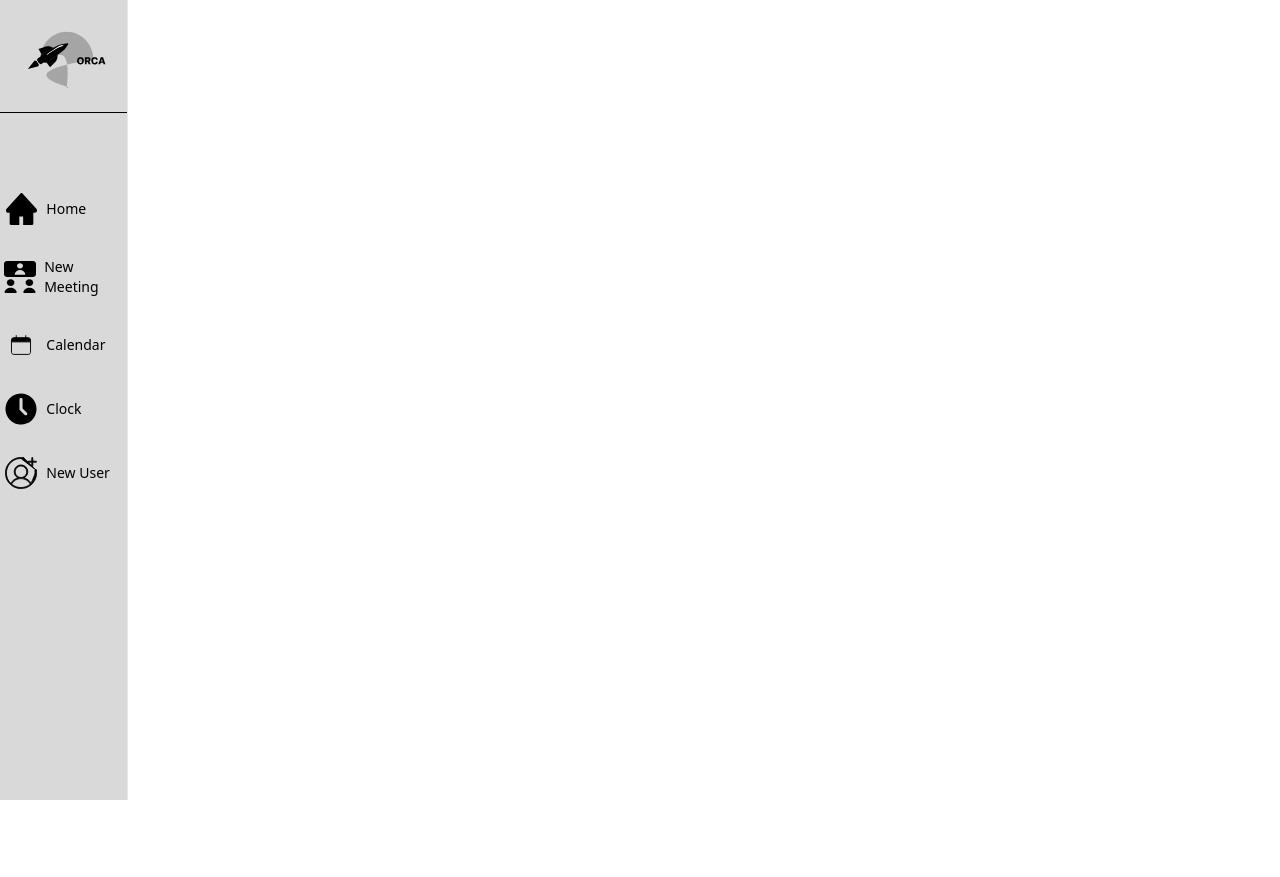
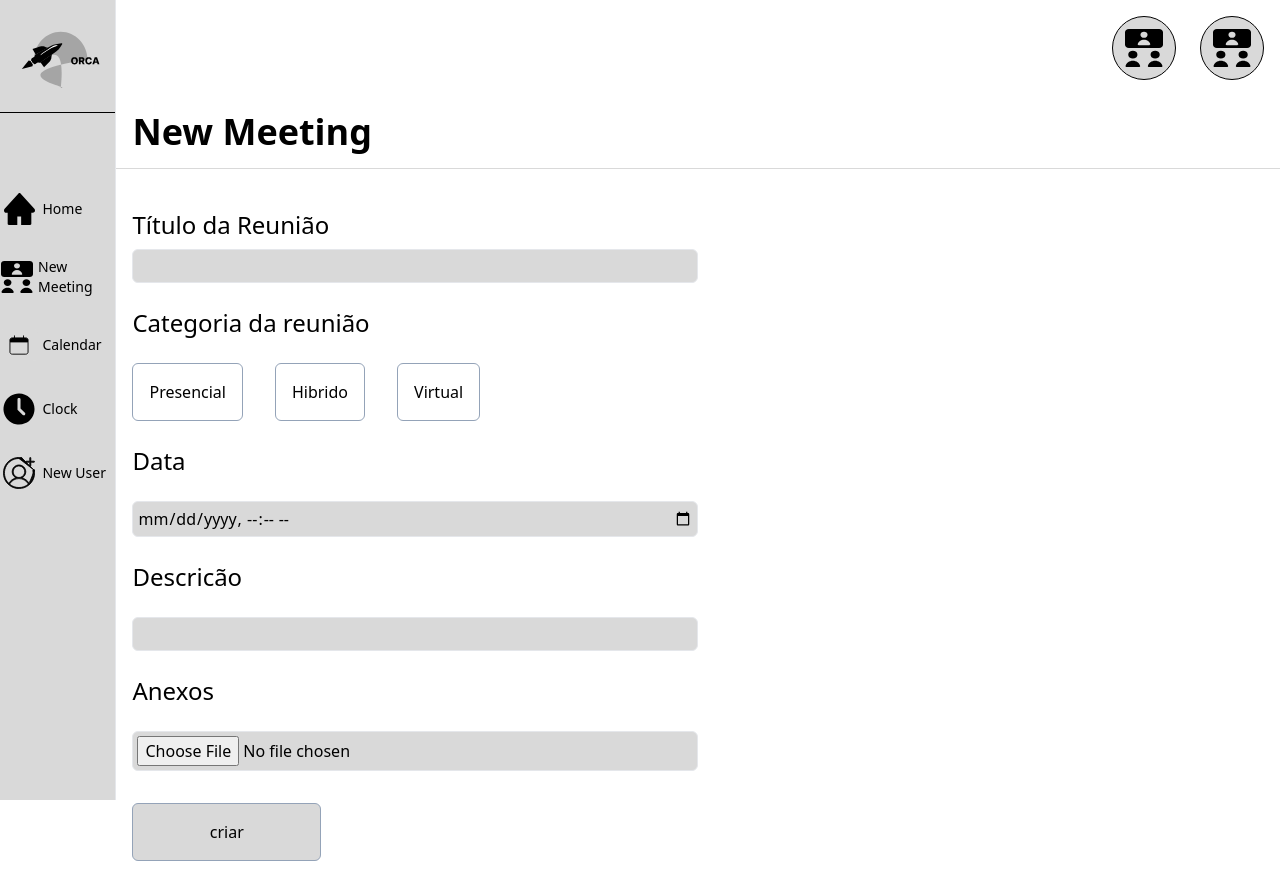
Before and after one commit to gustavohpereira/api_miragegroup_4sem_front, a React (Create React App) app: page / in a window 1280 px wide. Before the commit the page ends 800 px from the top, so only its background shows below. Built offline with nearby package versions, Linux system fonts and the light colour scheme.

Commit message:
add new meeting component

```diff
--- a/src/App.js
+++ b/src/App.js
@@ -1,10 +1,11 @@
+import NewMeeting from "./components/newMeeting";
 import Sidebar from "./components/sidebar";
 
 function App() {
   return (
     <div className="flex flex-col lg:flex-row">
       <Sidebar></Sidebar>
-
+      <NewMeeting></NewMeeting>
 
     </div>
   );
--- /dev/null
+++ b/src/components/newMeeting.js
@@ -0,0 +1,81 @@
+import { useState } from "react";
+
+export default function NewMeeting() {
+
+    const [meetingData, setMeetingData] = useState({})
+    const [selectedCategory, setSelectedCategory] = useState("");
+
+    const handleChange = (event,dictKey,value) => {
+
+        event.preventDefault()
+        setMeetingData({
+            ...meetingData,
+            [dictKey]: value
+        })
+
+    }
+
+    const handleSubmit = (event) => {
+        event.preventDefault()
+        setMeetingData({
+            ...meetingData,
+            'category': selectedCategory
+        })
+        console.log(meetingData)
+    }
+
+
+  return (
+    <div className="w-full">
+      <div className=" w-full flex justify-end p-4 gap-6">
+        <div className=" p-3 rounded-full border border-black h-16 w-16 bg-[#D9D9D9]">
+          <img src="new_meeting_logo.svg" alt=""></img>
+        </div>
+        <div className=" p-3 rounded-full border border-black h-16 w-16 bg-[#D9D9D9]">
+          <img src="new_meeting_logo.svg" alt=""></img>
+        </div>
+      </div>
+
+      <h1 className="text-4xl font-bold p-4"> New Meeting</h1>
+      <hr className="border-1 border-[#D9D9D9]"></hr>
+
+        {/* New Meeting Form */}
+
+        <form className="p-4 mt-4" onSubmit={(e) => handleSubmit(e)}>
+            <div className="flex flex-col">
+                <label htmlFor="meetingName" className="text-2xl my-2">Título da Reunião</label>
+                <input type="text" id="meetingName" className="w-1/2 p-1 border focus:border-black rounded-md bg-[#D9D9D9]" onChange={(e) => handleChange(e,"title",e.target.value)}></input>
+            </div>
+            <div className="flex flex-col ">
+                <label  className="text-2xl my-6" >Categoria da reunião</label>
+                <div className="flex gap-8">
+                    <button className={`border border-slate-400 ${selectedCategory === 'Presencial' ? 'bg-[#D9D9D9] ' : ''} p-4 rounded-md`} onClick={(e) => setSelectedCategory('Presencial')}>Presencial</button>
+                    <button className={`border border-slate-400 ${selectedCategory === 'Hibrido' ? 'bg-[#D9D9D9] ' : ''} p-4 rounded-md`} onClick={(e) => setSelectedCategory('Hibrido')}>Hibrido</button>
+                    <button className={`border border-slate-400 ${selectedCategory === 'Virtual' ? 'bg-[#D9D9D9] ' : ''} p-4 rounded-md`} onClick={(e) => setSelectedCategory('Virtual')}>Virtual</button>
+                </div>
+            </div>
+
+            <div className="flex flex-col">
+                <label htmlFor="Data" className="text-2xl my-6">Data</label>
+                <input type="datetime-local" id="Data" className="w-1/2 p-1 border focus:border-black rounded-md bg-[#D9D9D9]" onChange={(e) => handleChange(e,"Data",e.target.value)}></input>
+            </div>
+
+            <div className="flex flex-col">
+                <label htmlFor="description" className="text-2xl my-6">Descricão</label>
+                <input type="text" id="description" className="w-1/2 p-1 border focus:border-black rounded-md bg-[#D9D9D9]" onChange={(e) => handleChange(e,"description",e.target.value)}></input>
+            </div>
+
+            <div className="flex flex-col">
+                <label htmlFor="anexos" className="text-2xl my-6">Anexos</label>
+                <input type="file" id="anexo" className="w-1/2 p-1 border focus:border-black rounded-md bg-[#D9D9D9]" onChange={(e) => handleChange(e,"document",e.target.value)}></input>
+            </div>
+
+            <div className="mt-8">
+                <button type="submit" className="bg-[#D9D9D9] p-4 rounded-md w-2/12 border border-slate-400">criar</button>
+            </div>
+
+        </form>
+
+    </div>
+  );
+}
```
